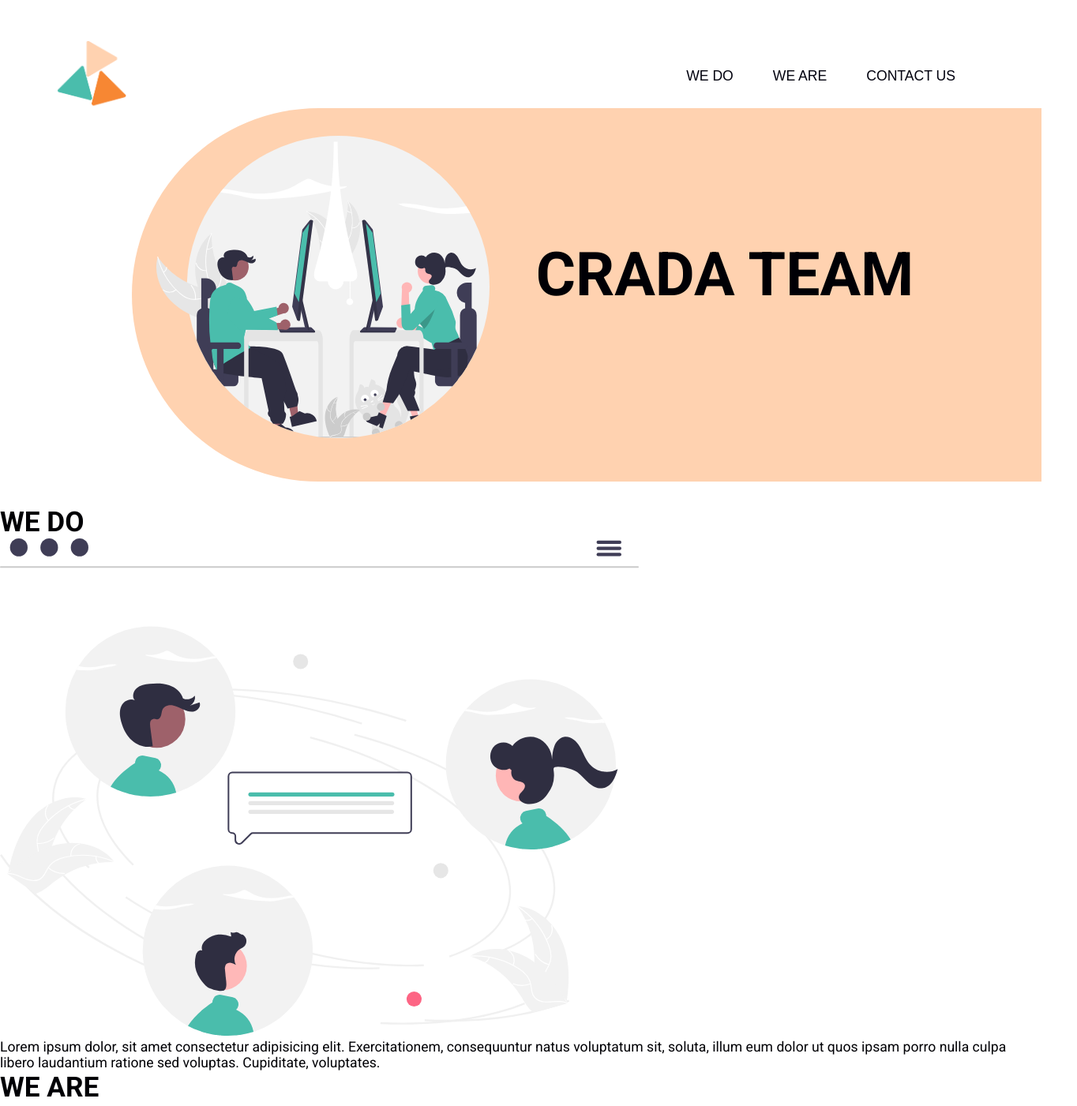
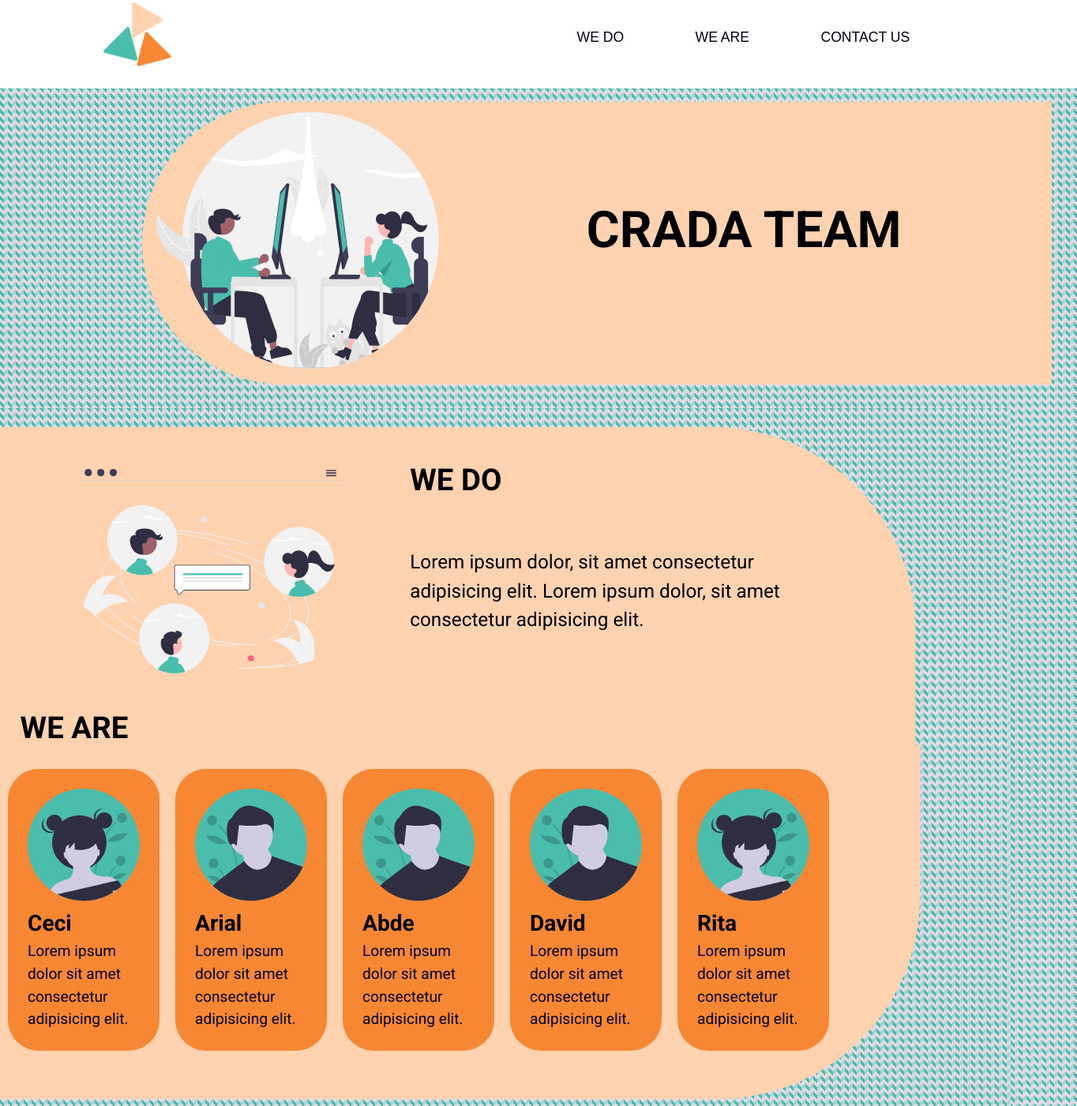
Before and after one commit to SolaRita/CRADA, a plain HTML site: page index.html in a window 1280 px wide. Shown: the part 8-1409 px from the top of the page at 79% size, 1364 px wide, since content can reach past the window. Drawn offline with Linux system fonts and the light colour scheme.

Commit message:
avances_cecilia

```diff
--- a/css/main.css
+++ b/css/main.css
@@ -1,36 +1,132 @@
+
+main{
+  background-color: #DFDCE3;
+  background: linear-gradient(135deg, #4ABDAC55 25%, transparent 25%) -5px 0/ 10px 10px, linear-gradient(225deg, #4ABDAC 25%, transparent 25%) -5px 0/ 10px 10px, linear-gradient(315deg, #4ABDAC55 25%, transparent 25%) 0px 0/ 10px 10px, linear-gradient(45deg, #4ABDAC 25%, #DFDCE3 25%) 0px 0/ 10px 10px;
+}
+.square-circle2 {
+  background-color: #FFD2B0;
+  width: 92vw;
+  height: 35vw;
+  /* position: relative; */
+  display: flex;
+  /* justify-content: flex-end; */
+  /* flex-direction: column; */
+  margin-left: -3vw;
+  margin-top: -19vw;
+  border-top-right-radius: 20vw 20vw;
+  /*border-bottom-right-radius: 20vw 20vw;*/
+  /*border-radius: 17vw;*/
+}
+/*#we_do h1{
+    position: absolute;
+    margin-left: 70vw;
+    margin-top: 1.5vw;
+    font-size: 4vw;
+}*/
+.flex2{
+  display: flex;
+  align-items: center;
+  flex-wrap: wrap;
+}
+
+.flex2 > div,
+.flex2 > ul {
+	flex: 1;
+}
+
+.flex2 > div:first-child {
+	margin-right: 20px;
+}
+
+.flex2 > div:last-child {
+	margin-left: 20px;
+}
+.titulo2{
+    position: absolute;
+    margin-left: 42vw;
+    margin-top: 3vw;
+    font-size: 3vw;
+}
+.sub_titulo {
+  position: absolute;
+  margin-left: 42vw;
+  margin-top: 12vw;
+  font-size: 1.9vw;
+  width: 40vw;
+}
+.illustration2 {
+  width: 26vw;
+  position: relative;
+  margin-left: 8vw;
+  top: 6vw;
+}
+#we_are{
+  margin-top: 7vw;
+}
+.square-circle3 {
+  background-color: #FFD2B0;
+  width: 94vw;
+  height: 35vw;
+  position: relative;
+  /* justify-content: flex-end; */
+  /* flex-direction: column; */
+  top: -10.5vw;
+  margin-left: -3vw;
+  border-bottom-right-radius: 20vw 20vw;
+  /* border-radius: 17vw; */
+}
+.titulo3{
+  position: absolute;
+  left: 5vw;
+  margin-top: -4vw;
+  font-size: 3vw;
+}
+
 .contenedor2 {
-  margin-left: 20px;
-    padding: 10px;
-  max-width: 100%;
-  width: 1100px;
+  margin:0 auto;
+  margin-left: 1vw;
+  padding: 2vw;
   display: flex;
-  justify-content: center;
+  /*justify-content: center;*/
+}
+.row{
+  display: flex;
+  align-items: center;
+  justify-content: space-between;
 }
 .card {
   background-color: #f78733;
   color: black;
-  padding: 30px;
-  width: 200px;
+  padding: 25px;
+  width: 15vw;
   border-radius: 39px;
-  margin: 20px;
+  margin: 5px 10px;
   transition: all 0.25s;
-  display: flex;
+  flex: 1 1 21em;
 }
 .card:hover {
   transform: translateY(-15px);
   box-shadow: 0 12px 16px rgba(0, 0, 0, 0.2);
 }
+.name {
+  font-size: 2.2vw;
+  justify-content: space-between;
+
+}
+.perfil{
+  font-size: 1.5vw;
+}
 
 #we_use{
     background-color: #FFD2B0;
     width: 90vw;
-    height: 30vw;
+    height: 25vw;
     /* position: relative; */
     display: flex;
     /* justify-content: flex-end; */
     /* flex-direction: column; */
-    margin-left: 8vw;
-    margin-top: 10vw;
+    margin-left: 12.5vw;
+    margin-top: -3.5vw;
     border-top-left-radius: 20vw 20vw;
     border-bottom-left-radius:20vw 20vw;
     /*border-radius: 17vw;*/
@@ -38,12 +134,12 @@
 }
 #we_use h1 {
     position: absolute;
-    margin-left: 70vw;
+    margin-left: 58vw;
     margin-top: 1.5vw;
-    font-size: 4vw;
+    font-size: 3vw;
 }
 .logo_2{
-    width: 15vw;
+    width: 10.5vw;
     justify-content: space-between;
     margin-left: 4vw;
 }
--- a/index.html
+++ b/index.html
@@ -4,7 +4,7 @@
     <meta charset="UTF-8">
     <meta http-equiv="X-UA-Compatible" content="IE=edge">
     <meta name="viewport" content="width=device-width, initial-scale=1.0">
-    <title>CRADA</title>
+    <title>CRAD</title>
     <link rel="stylesheet" href="style.css">
     <link rel="stylesheet" href="https://cdnjs.cloudflare.com/ajax/libs/font-awesome/4.7.0/css/font-awesome.min.css">
 
@@ -37,65 +37,63 @@
                     <div class="square-circle">
                         <h1 class= "titulo1">CRADA TEAM</h1>
                     </div>
-
                 </div>
 
             </div>
         </div>
     </header>
 
-    </main>
-
-        <div id="we_do">
-            <h1>WE DO</h1>
-            <img src=img/undraw_Community_re_cyrm.svg alt=community>
-            <p>Lorem ipsum dolor, sit amet consectetur adipisicing elit. Exercitationem, consequuntur natus voluptatum sit, soluta, illum eum dolor ut quos ipsam porro nulla culpa libero laudantium ratione sed voluptas. Cupiditate, voluptates.</p>
+    <main>
+        <div class="flex2">
+            <div>
+                <img class="illustration2" src=img/undraw_Community_re_cyrm.svg alt=community>
             </div>
-
-        <div id="we_are">
-            <h1>WE ARE</h1>
-
+            <div>
+                <div class="square-circle2">
+                    <h1 class="titulo2">WE DO</h1>
+                    <p class="sub_titulo">Lorem ipsum dolor, sit amet consectetur adipisicing elit.
+                        Lorem ipsum dolor, sit amet consectetur adipisicing elit.</p>
+                </div>
+            </div>
+        </div>
+        <div id="we_are" class="square-circle3">
+            <h1 class="titulo3">WE ARE</h1>
             <div class="contenedor2">
+                <div class="row">
                     <div class="card">
-                    <p class="perfil">Lorem ipsum dolor sit amet consectetur adipisicing elit. Fugiat, cumque ut aliquam beatae aliquid quam tenetur commodi tempora porro eligendi placeat necessitatibus, atque sequi qui iste at pariatur cupiditate consequatur?</p>
+                        <img class="card-img" src="img/avatar/undraw_female_avatar_w3jk.svg" alt=avatar_mujer>
                         <h2 class="name">Ceci</h2>
-                    <img class="card-img" src="img/avatar/undraw_female_avatar_w3jk.svg" alt=avatar_mujer>
+                        <p class="perfil">Lorem ipsum dolor sit amet consectetur adipisicing elit. </p>
                     </div>
 
                     <div class="card"></di>
-                    <p class="perfil">Lorem ipsum dolor sit amet consectetur adipisicing elit. Fugiat, cumque ut aliquam beatae aliquid quam tenetur commodi tempora porro eligendi placeat necessitatibus, atque sequi qui iste at pariatur cupiditate consequatur?</p>
+                        <img class="card-img" src="img/avatar/undraw_male_avatar_323b.svg" alt=avatar_hombre>
                         <h2 class="name">Arial</h2>
-                    <img class="card-img" src="img/avatar/undraw_male_avatar_323b.svg" alt=avatar_hombre>
-
-
+                        <p class="perfil">Lorem ipsum dolor sit amet consectetur adipisicing elit. </p>
                     </div>
 
                     <div class="card">
-                    <p class="perfil">Lorem ipsum dolor sit amet consectetur adipisicing elit. Fugiat, cumque ut aliquam beatae aliquid quam tenetur commodi tempora porro eligendi placeat necessitatibus, atque sequi qui iste at pariatur cupiditate consequatur?</p>
+                        <img class="card-img" src="img/avatar/undraw_male_avatar_323b.svg" alt=avatar_hombre>
                         <h2 class="name">Abde</h2>
-                    <img class="card-img" src="img/avatar/undraw_male_avatar_323b.svg" alt=avatar_hombre>
-
-
+                        <p class="perfil">Lorem ipsum dolor sit amet consectetur adipisicing elit. </p>
                     </div>
 
                     <div class="card">
-                    <p class="perfil">Lorem ipsum dolor sit amet consectetur adipisicing elit. Fugiat, cumque ut aliquam beatae aliquid quam tenetur commodi tempora porro eligendi placeat necessitatibus, atque sequi qui iste at pariatur cupiditate consequatur?</p>
+                        <img class="card-img" src="img/avatar/undraw_male_avatar_323b.svg" alt=avatar_hombre>
                         <h2 class="name">David</h2>
-                    <img class="card-img" src="img/avatar/undraw_male_avatar_323b.svg" alt=avatar_hombre>
-
-
+                        <p class="perfil">Lorem ipsum dolor sit amet consectetur adipisicing elit. </p>
                     </div>
 
                     <div class="card">
-                    <p class="perfil">Lorem ipsum dolor sit amet consectetur adipisicing elit. Fugiat, cumque ut aliquam beatae aliquid quam tenetur commodi tempora porro eligendi placeat necessitatibus, atque sequi qui iste at pariatur cupiditate consequatur?</p>
+                        <img class="card-img" src="img/avatar/undraw_female_avatar_w3jk.svg" alt=avatar_mujer>
                         <h2 class="name">Rita</h2>
-                    <img class="card-img" src="img/avatar/undraw_female_avatar_w3jk.svg" alt=avatar_mujer>
-
+                        <p class="perfil">Lorem ipsum dolor sit amet consectetur adipisicing elit. </p>
                     </div>
                 </div>
 
             </div>
 
+        </div>
         <div id="we_use">
             <h1>WE USE</h1>
             <img class="logo_2" src="./img/logos we use/bx-git-branch.svg" alt="logo_git">
@@ -103,10 +101,9 @@
             <img class="logo_2" src="./img/logos we use/bxl-slack.svg" alt="logo_slack">
             <img class="logo_2" src="./img/logos we use/bxl-visual-studio.svg" alt="logo_visual_studio">
             <img class="logo_2" src="./img/logos we use/bxl-zoom.svg" alt="logo_zoom">
+        </div>
+    </main>
 
-        </div>
-
-    </main>
  <footer id="contacto">
     <h4>CONTACT US</h4>
 <form action="#">
@@ -132,7 +129,7 @@
         </div>
     </div>
     <div class="mensaje">
-            <label for="mensaje">Mensaje</label>
+        <label for="mensaje">Message</label>
         <textarea name="mensaje" id="mensaje" cols="30"
         rows="10" placeholcer="Mensaje"></textarea>
     </div>
@@ -141,5 +138,27 @@
     </div>
 </form>
 </footer>
+<div class="redes-footer">
+    <img class="logo_redes" src="./img/logos rrss/bxl-facebook-circle.svg" alt="logo_git">
+    <img class="logo_redes" src="./img/logos rrss/bxl-instagram.svg" alt="logo_git hub">
+    <img class="logo_redes" src="./img/logos rrss/bxl-linkedin-square.svg" alt="logo_slack">
+</div>
+<ul>
+    <li>
+        <a href="#">Privacy Policy</a>
+    </li>
+    <li>
+        <a href="#"> Terms of Use CA</a>
+    </li>
+    <li>
+        <a href="#">Supply Chain Act </a>
+    </li>
+    <li>
+        <a href="#">Cookie Preferences</a>
+    </li>
+</ul>
+
+
+
 </body>
 </html>
--- a/style.css
+++ b/style.css
@@ -15,8 +15,15 @@ body {
     color: hsl(240, 100%, 1%);
 	font-family: 'Roboto', sans-serif;
 	font-size: 1.1em;
-	margin: 0;
+	width:100%;
+    min-height: 100vh;
+    justify-content: center;
+    line-height: 1.5;
+    background: linear-gradient(135deg, #4ABDAC55 25%, transparent 25%) -5px 0/ 10px 10px,
+    linear-gradient(225deg, #4ABDAC 25%, transparent 25%) -5px 0/ 10px 10px, linear-gradient(315deg, #4ABDAC55 25%, transparent 25%) 0px 0/ 10px 10px, linear-gradient(45deg, #4ABDAC 25%, #DFDCE3 25%) 0px 0/ 10px 10px;
 }
+
+
 
 a {
 	color: #3da08f;
@@ -32,10 +39,6 @@ h4 {
 	font-family: 'Roboto', sans-serif;
 }
 
-h2 {
-	font-size: 1.8em;
-	margin-top: 0;
-}
 /*HEADER*/
 /*header{
     background-image: url(./img/fondo_1.jpg);
@@ -53,9 +56,14 @@ position: relative;*/
 	margin: 0 auto;
 	max-width: 100%;
 	width: 1200px;
+    background-color: #DFDCE3;
+    /*opacity: 0.4;*/
+    background: linear-gradient(135deg, #4ABDAC55 25%, transparent 25%) -5px 0/ 10px 10px,
+    linear-gradient(225deg, #4ABDAC 25%, transparent 25%) -5px 0/ 10px 10px, linear-gradient(315deg, #4ABDAC55 25%, transparent 25%) 0px 0/ 10px 10px, linear-gradient(45deg, #4ABDAC 25%, #DFDCE3 25%) 0px 0/ 10px 10px;
 }
 .logo {
     width: 7vw;
+    margin-left: -5vw;
 }
 .flex {
 	display: flex;
@@ -79,28 +87,28 @@ position: relative;*/
 .flex > div:last-child {
 	margin-left: 20px;
 }
-.titulo1{
+.titulo1 {
     position: absolute;
-    margin-left: 40vw;
-    margin-top: 13vw;
-    font-size: 6vw;
+    margin-left: 44vw;
+    margin-top: 9vw;
+    font-size: 5vw;
 }
-.square-circle{
+.square-circle {
     background-color: #FFD2B0;
     width: 90vw;
-    height: 37vw;
+    height: 28vw;
     /* position: relative; */
     display: flex;
     /* justify-content: flex-end; */
     /* flex-direction: column; */
-    margin-left: 6vw;
-    margin-top: -33vw;
+    margin-top: -27vw;
     border-top-left-radius: 20vw 20vw;
-    border-bottom-left-radius:20vw 20vw;
-    /*border-radius: 17vw;*/
+    border-bottom-left-radius: 20vw 20vw;
+    /* border-radius: 17vw; */
+    margin-left: 7vw;
 }
 .illustration{
-    width: 33vw;
+    width: 28vw;
     position: relative;
     margin-left: 10vw;
 }/* image 1 */
@@ -109,10 +117,15 @@ position: relative;*/
 
 /* Nav styling */
 nav {
-	display: flex;
-	align-items: center;
-	justify-content: space-between;
-	margin: 30px 0;
+    display: flex;
+    align-items: center;
+    justify-content: space-around;
+    margin: 30px 30px;
+    background-color: #ffffff;
+    margin-left: -7vw;
+    margin-right: -12vw;
+    margin-top: -3vw;
+    height: 10vw;
 }
 
 nav ul {
@@ -122,11 +135,12 @@ nav ul {
 }
 
 nav ul li {
-	margin-left: 50px;
+	margin-left: 52px;
 }
 
 nav ul a {
 	color: hsl(240, 85%, 3%);
 	font-family: 'Raleway', sans-serif;
 	text-decoration: none;
+    margin-left: 3vw;
 }
```
Also changed, not shown: css/footer.css (+18 -0 lines). Lines whose indentation alone changed are shown as unchanged.
